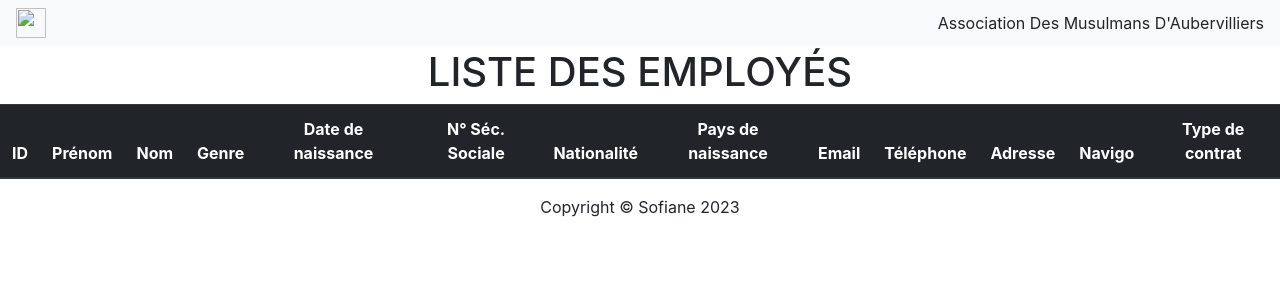
After one commit to modestman1986/salary, a PHP site: template app/views/main/employees.tpl.php in a window 1280 px wide. The commit adds this page. Shown: the top 300 px of the page. Run offline with PHP 8.4, Linux system fonts and the light colour scheme; the template is opened without the code that fills it: most values are stand-ins (such as "Sample title", 1, 10 or a date in 2020); data that the repository does not hold is empty; some libraries are stand-ins or nearby versions.

Commit message:
Mise en places des vues

```diff
--- /dev/null
+++ b/app/views/main/404.tpl.php
@@ -0,0 +1,4 @@
+<?php
+echo'<h1>404</h1>';
+echo'<h2>Page not found</h2>';
+?>
--- a/app/views/main/add_employee.tpl.php
+++ b/app/views/main/add_employee.tpl.php
@@ -0,0 +1,3 @@
+<?php
+echo'<h1>ajouter un employé</h1>';
+?>
--- /dev/null
+++ b/app/views/main/employees.tpl.php
@@ -0,0 +1,45 @@
+<?php
+echo '';
+
+?>
+<h1 class="text-center text-uppercase pt-5">Liste des employés</h1>
+<table class="table table-striped table-dark">
+    <thead>
+        <tr class="text-center">
+            <th scope="col">ID</th>
+            <th scope="col">Prénom</th>
+            <th scope="col">Nom</th>
+            <th scope="col">Genre</th>
+            <th scope="col">Date de naissance</th>
+            <th scope="col">N° Séc. Sociale</th>
+            <th scope="col">Nationalité</th>
+            <th scope="col">Pays de naissance</th>
+            <th scope="col">Email</th>
+            <th scope="col">Téléphone</th>
+            <th scope="col">Adresse</th>
+            <th scope="col">Navigo</th>
+            <th scope="col">Type de contrat</th>
+        </tr>
+    </thead>
+    <tbody>
+        <?php foreach ($dataArray[0] as $employee) :
+        ?>
+            <tr class="text-center">
+                <th scope="col"><?= $employee['id']?></th>
+                <th scope="col"><?= $employee['firstname']?></th>
+                <th scope="col"><?= $employee['lastname']?></th>
+                <th scope="col"><?= $employee['gender']?></th>
+                <th scope="col"><?= $employee['birthday']?></th>
+                <th scope="col"><?= $employee['num_security']?></th>
+                <th scope="col"><?= $employee['nationality']?></th>
+                <th scope="col"><?= $employee['birth_country']?></th>
+                <th scope="col"><?= $employee['email']?></th>
+                <th scope="col"><?= $employee['phone']?></th>
+                <th scope="col"><?= $employee['adress']?></th>
+                <th scope="col"><?= $employee['navigo']?></th>
+                <th scope="col"><?= $employee['contract_id']?></th>
+            </tr>
+        <?php endforeach;
+        ?>
+    </tbody>
+</table>
--- a/app/views/main/home.tpl.php
+++ b/app/views/main/home.tpl.php
@@ -0,0 +1,3 @@
+ <?php
+echo'<h1>page d\'accueil</h1>';
+?>
--- a/app/views/partials/_footer.tpl.php
+++ b/app/views/partials/_footer.tpl.php
@@ -1,6 +1,6 @@
 </main>
 <footer>
-    <p>Copyright &copy; Sofiane 2023</p>
+    <p class="text-center">Copyright &copy; Sofiane 2023</p>
 </footer>
 </div>
 
--- a/app/views/partials/_header.tpl.php
+++ b/app/views/partials/_header.tpl.php
@@ -12,12 +12,13 @@
     <link rel="stylesheet" href="Bootstrap/css/bootstrap.min.css">
     <title>Gestion des salariés</title>
 </head>
+
 <body>
     <div id="wrapper">
-        <header>
-            <nav class="navbar fixed-top navbar-light bg-light">
-                <img src="images/logo.png" width="30" height="30" class="d-inline-block align-top" alt="" loading="lazy">
-                Bootstrap
+        <header class="">
+            <nav class="navbar fixed-top navbar-light bg-light text-capitalize">
+                <img src="<?= $absoluteURL ?>/assets/images/logo.png" width="30" height="30" class="d-inline-block align-top" alt="" loading="lazy">
+                Association des musulmans d'Aubervilliers
             </nav>
         </header>
         <main>
```
